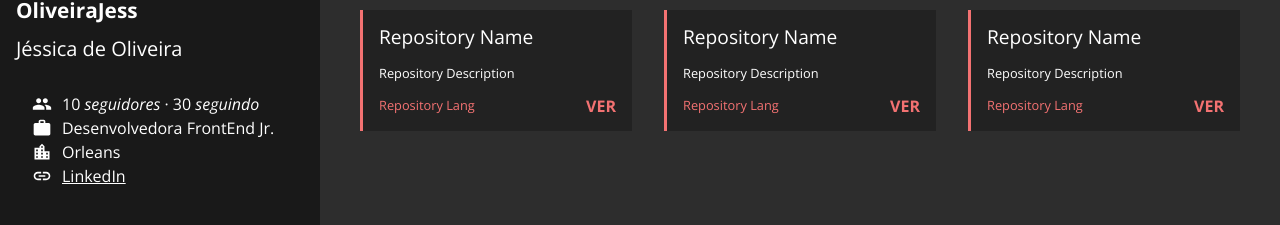
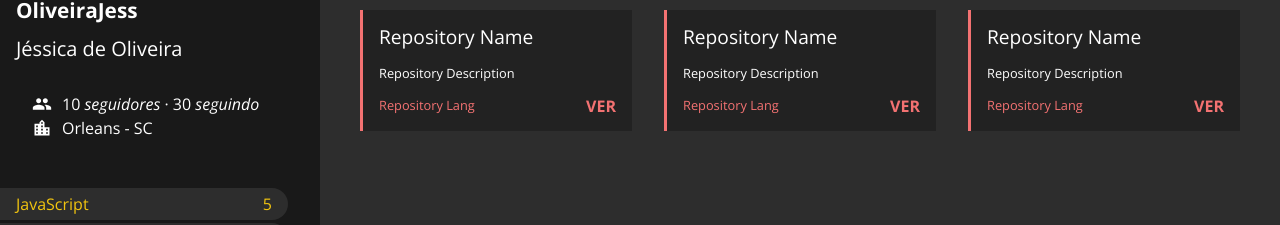
Before and after one commit to OliveiraJess/projeto-api-github, a React (Create React App) app: page /repositories in a window 1280 px wide. Shown: the part 214-439 px from the top of the page. Built offline with nearby package versions, Linux system fonts and the light colour scheme.

Commit message:
user profile

```diff
--- a/src/pages/RepositoriesPage/Profile/index.js
+++ b/src/pages/RepositoriesPage/Profile/index.js
@@ -1,24 +1,35 @@
-import React from "react";
+import React from 'react';
+import PropTypes from 'prop-types';
 import { MdGroup, MdLocationCity, MdWork, MdLink } from 'react-icons/md';
 import { Container, Header, Avatar, Login, Name, Inner, Data } from './styles';
 
-const Profile = () => (
+const Profile = ({ user }) => (
     <Container>
         <Header>
-            <Avatar src='https://avatars.githubusercontent.com/u/87579128?v=4' />
-            <Login>OliveiraJess</Login>
-            <Name>Jéssica de Oliveira</Name>
+            <Avatar src={user.avatar_url} />
+            <Login>{user.login}</Login>
+            <Name>{user.name}</Name>
         </Header>
         <Inner>
-            <Data><MdGroup size={20} />10&nbsp;<i>seguidores</i>&nbsp;&middot;&nbsp;30&nbsp;<i>seguindo</i></Data>
-            <Data><MdWork size={20} />Desenvolvedora FrontEnd Jr.</Data>
-            <Data><MdLocationCity size={20} />Orleans</Data>
-            <Data>
-                <MdLink size={20} />
-                <a href='https://www.linkedin.com/in/jessica-de-oliveira/'>LinkedIn</a>
-            </Data>
+            <Data><MdGroup size={20} />{user.following}&nbsp;<i>seguidores</i>&nbsp;&middot;&nbsp;{user.followers}&nbsp;<i>seguindo</i></Data>
+            {user.company && (<Data><MdWork size={20} />{user.company}</Data>)}
+            {user.location && (<Data><MdLocationCity size={20} />{user.location}</Data>)}
+            {user.blog && (<Data><MdLink size={20} /><a href={`\\${user.blog}`}>{user.blog}</a></Data>)}
         </Inner>
     </Container>
 );
 
+Profile.propTypes = {
+    user: PropTypes.shape({
+        login: PropTypes.string.isRequired,
+        name: PropTypes.string.isRequired,
+        avatar_url: PropTypes.string.isRequired,
+        followers: PropTypes.number.isRequired,
+        following: PropTypes.number.isRequired,
+        company: PropTypes.string,
+        blog: PropTypes.string,
+        location: PropTypes.string,
+    }).isRequired,
+};
+
 export default Profile;
--- a/src/pages/RepositoriesPage/index.js
+++ b/src/pages/RepositoriesPage/index.js
@@ -4,11 +4,22 @@
 import Filter from "./Filter";
 import Repositories from "./Repositories";
 
-const RepositoriesPage = () => (
+const RepositoriesPage = () => {
+    const user = {
+        login: 'OliveiraJess',
+        name: 'Jéssica de Oliveira',
+        avatar_url: 'https://avatars.githubusercontent.com/u/87579128?v=4',
+        followers: 30,
+        following: 10,
+        company: null,
+        blog: '',
+        location: 'Orleans - SC'
+    }
 
+    return (
         <Container>
             <Sidebar>
-            <Profile />
+                <Profile user={user} />
                 <Filter />
             </Sidebar>
             <Main>
@@ -16,5 +27,6 @@
             </Main>
         </Container>
     )
+};
 
 export default RepositoriesPage;
```
Lines whose indentation alone changed are shown as unchanged.
